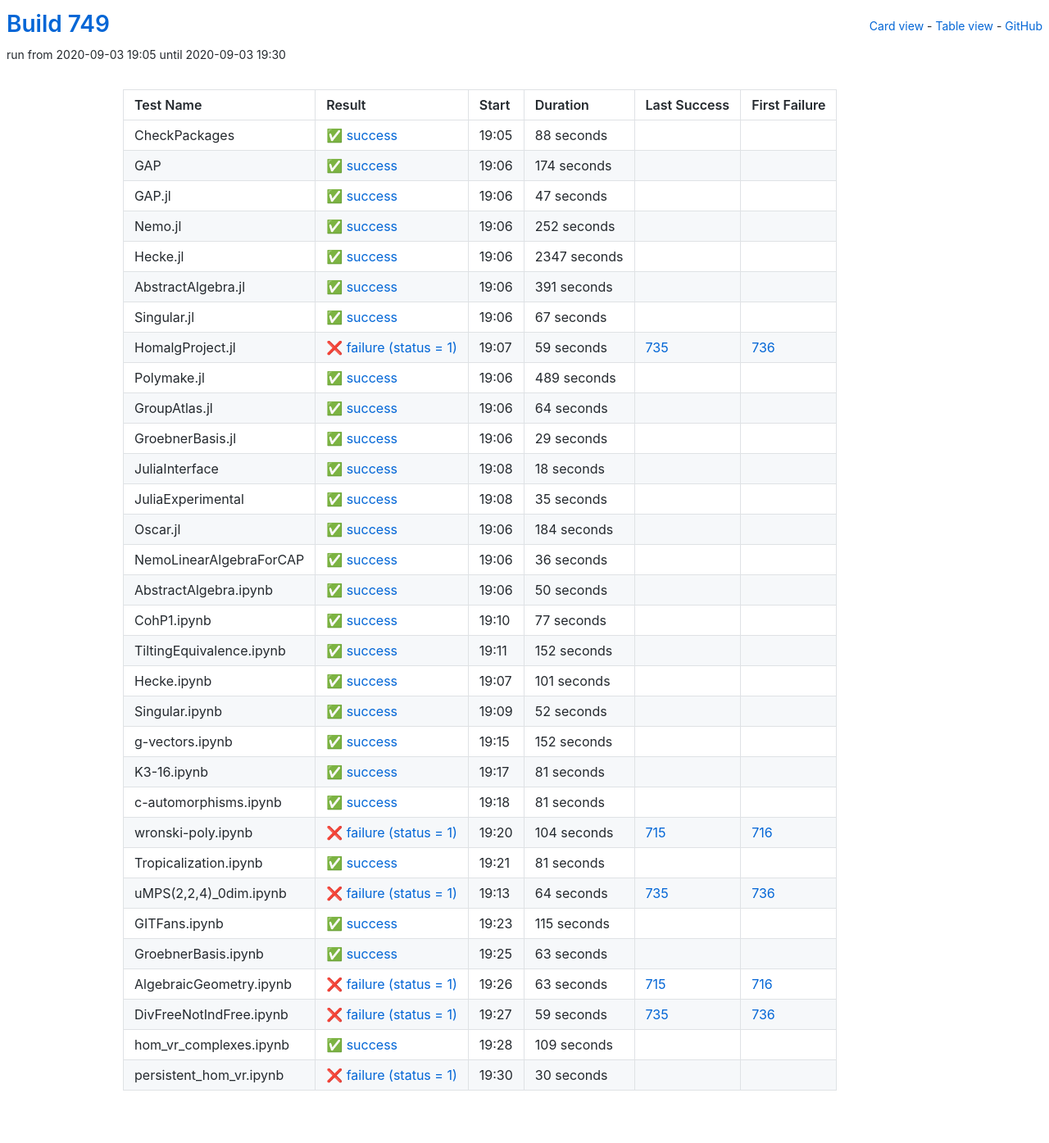
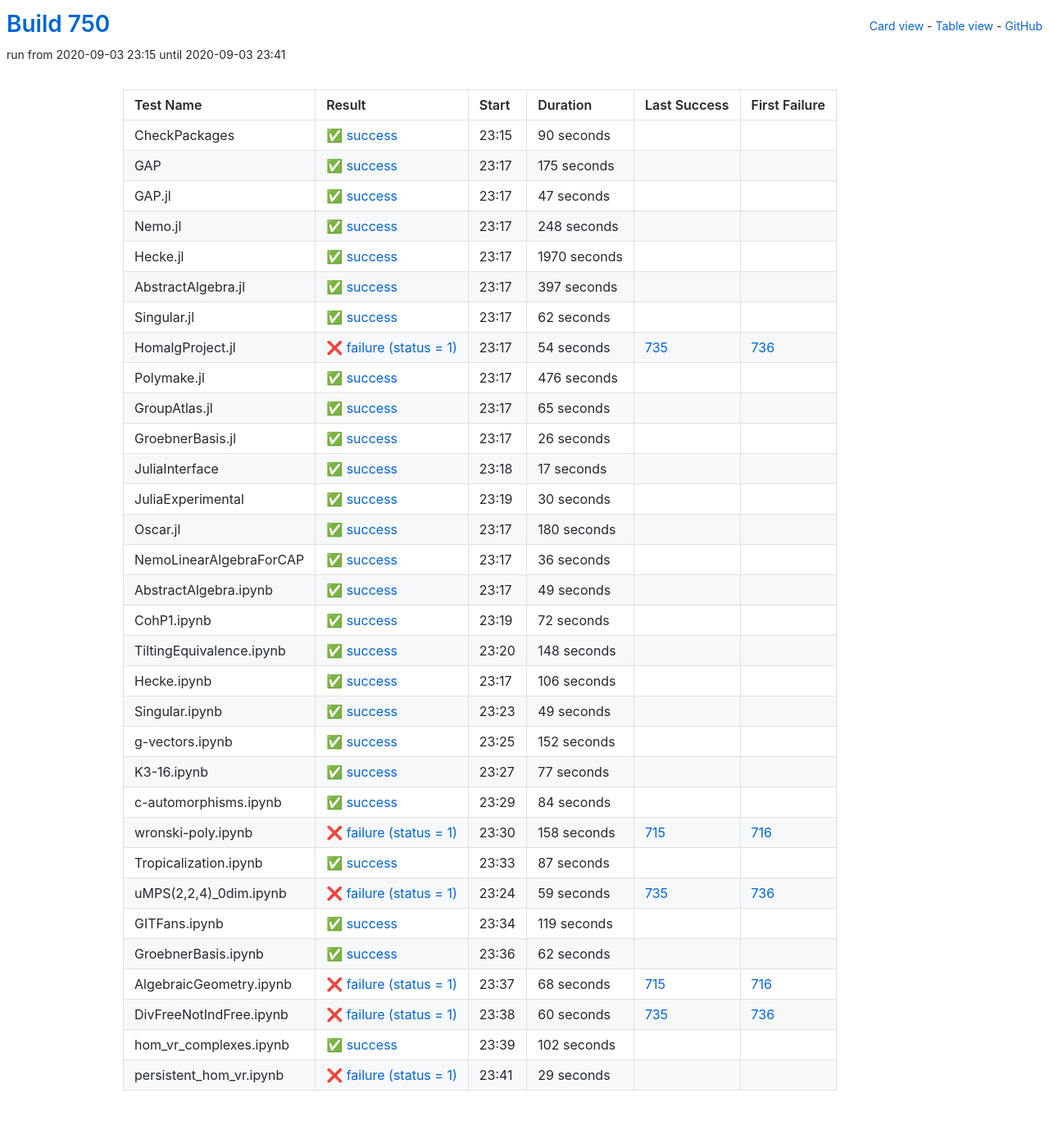
Before and after one commit to oscar-system/oscar-ci-status-stable, a Jekyll site: the page built from table.html, in a window 1280 px wide. Shown: the whole page at 82% size. Built offline with Jekyll 4.4.1, drawn with Linux system fonts in a browser that asks for light colours.

Commit message:
Build #750

```diff
--- a/_data/ci.yml
+++ b/_data/ci.yml
@@ -1,6 +1,6 @@
 ---
-build: 749
-build_url: https://oscarci.mathematik.uni-kl.de/job/oscar-stable/749/
+build: 750
+build_url: https://oscarci.mathematik.uni-kl.de/job/oscar-stable/750/
 job: oscar-stable
 organization: oscar-system
 repo: oscar-ci-status-stable
@@ -8,32 +8,32 @@ repourl: https://github.com/oscar-system/oscar-ci-status-stable
 tests:
 - name: CheckPackages
   id: checkpackages
-  log: https://oscarci.mathematik.uni-kl.de/job/oscar-stable/749/artifact/logs/build-749/CheckPackages.log
-  start: 2020-09-03 19:05
+  log: https://oscarci.mathematik.uni-kl.de/job/oscar-stable/750/artifact/logs/build-750/CheckPackages.log
+  start: 2020-09-03 23:15
   success: true
   exitcode: 0
   status: success
-  duration: 88
+  duration: 90
   last_success: false
   last_success_url:
   first_failure: false
   first_failure_url:
 - name: GAP
   id: gap
-  log: https://oscarci.mathematik.uni-kl.de/job/oscar-stable/749/artifact/logs/build-749/GAP.log
-  start: 2020-09-03 19:06
+  log: https://oscarci.mathematik.uni-kl.de/job/oscar-stable/750/artifact/logs/build-750/GAP.log
+  start: 2020-09-03 23:17
   success: true
   exitcode: 0
   status: success
-  duration: 174
+  duration: 175
   last_success: false
   last_success_url:
   first_failure: false
   first_failure_url:
 - name: GAP.jl
   id: gap-jl
-  log: https://oscarci.mathematik.uni-kl.de/job/oscar-stable/749/artifact/logs/build-749/GAP.jl.log
-  start: 2020-09-03 19:06
+  log: https://oscarci.mathematik.uni-kl.de/job/oscar-stable/750/artifact/logs/build-750/GAP.jl.log
+  start: 2020-09-03 23:17
   success: true
   exitcode: 0
   status: success
@@ -44,140 +44,140 @@ tests:
   first_failure_url:
 - name: Nemo.jl
   id: nemo-jl
-  log: https://oscarci.mathematik.uni-kl.de/job/oscar-stable/749/artifact/logs/build-749/Nemo.jl.log
-  start: 2020-09-03 19:06
+  log: https://oscarci.mathematik.uni-kl.de/job/oscar-stable/750/artifact/logs/build-750/Nemo.jl.log
+  start: 2020-09-03 23:17
   success: true
   exitcode: 0
   status: success
-  duration: 252
+  duration: 248
   last_success: false
   last_success_url:
   first_failure: false
   first_failure_url:
 - name: Hecke.jl
   id: hecke-jl
-  log: https://oscarci.mathematik.uni-kl.de/job/oscar-stable/749/artifact/logs/build-749/Hecke.jl.log
-  start: 2020-09-03 19:06
+  log: https://oscarci.mathematik.uni-kl.de/job/oscar-stable/750/artifact/logs/build-750/Hecke.jl.log
+  start: 2020-09-03 23:17
   success: true
   exitcode: 0
   status: success
-  duration: 2347
+  duration: 1970
   last_success: false
   last_success_url:
   first_failure: false
   first_failure_url:
 - name: AbstractAlgebra.jl
   id: abstractalgebra-jl
-  log: https://oscarci.mathematik.uni-kl.de/job/oscar-stable/749/artifact/logs/build-749/AbstractAlgebra.jl.log
-  start: 2020-09-03 19:06
+  log: https://oscarci.mathematik.uni-kl.de/job/oscar-stable/750/artifact/logs/build-750/AbstractAlgebra.jl.log
+  start: 2020-09-03 23:17
   success: true
   exitcode: 0
   status: success
-  duration: 391
+  duration: 397
   last_success: false
   last_success_url:
   first_failure: false
   first_failure_url:
 - name: Singular.jl
   id: singular-jl
-  log: https://oscarci.mathematik.uni-kl.de/job/oscar-stable/749/artifact/logs/build-749/Singular.jl.log
-  start: 2020-09-03 19:06
+  log: https://oscarci.mathematik.uni-kl.de/job/oscar-stable/750/artifact/logs/build-750/Singular.jl.log
+  start: 2020-09-03 23:17
   success: true
   exitcode: 0
   status: success
-  duration: 67
+  duration: 62
   last_success: false
   last_success_url:
   first_failure: false
   first_failure_url:
 - name: HomalgProject.jl
   id: homalgproject-jl
-  log: https://oscarci.mathematik.uni-kl.de/job/oscar-stable/749/artifact/logs/build-749/HomalgProject.jl.log
-  start: 2020-09-03 19:07
+  log: https://oscarci.mathematik.uni-kl.de/job/oscar-stable/750/artifact/logs/build-750/HomalgProject.jl.log
+  start: 2020-09-03 23:17
   success: false
   exitcode: 1
   status: failure
-  duration: 59
+  duration: 54
   last_success: 735
   last_success_url: https://oscarci.mathematik.uni-kl.de/job/oscar-stable/735/
   first_failure: 736
   first_failure_url: https://oscarci.mathematik.uni-kl.de/job/oscar-stable/736/
 - name: Polymake.jl
   id: polymake-jl
-  log: https://oscarci.mathematik.uni-kl.de/job/oscar-stable/749/artifact/logs/build-749/Polymake.jl.log
-  start: 2020-09-03 19:06
+  log: https://oscarci.mathematik.uni-kl.de/job/oscar-stable/750/artifact/logs/build-750/Polymake.jl.log
+  start: 2020-09-03 23:17
   success: true
   exitcode: 0
   status: success
-  duration: 489
+  duration: 476
   last_success: false
   last_success_url:
   first_failure: false
   first_failure_url:
 - name: GroupAtlas.jl
   id: groupatlas-jl
-  log: https://oscarci.mathematik.uni-kl.de/job/oscar-stable/749/artifact/logs/build-749/GroupAtlas.jl.log
-  start: 2020-09-03 19:06
+  log: https://oscarci.mathematik.uni-kl.de/job/oscar-stable/750/artifact/logs/build-750/GroupAtlas.jl.log
+  start: 2020-09-03 23:17
   success: true
   exitcode: 0
   status: success
-  duration: 64
+  duration: 65
   last_success: false
   last_success_url:
   first_failure: false
   first_failure_url:
 - name: GroebnerBasis.jl
   id: groebnerbasis-jl
-  log: https://oscarci.mathematik.uni-kl.de/job/oscar-stable/749/artifact/logs/build-749/GroebnerBasis.jl.log
-  start: 2020-09-03 19:06
+  log: https://oscarci.mathematik.uni-kl.de/job/oscar-stable/750/artifact/logs/build-750/GroebnerBasis.jl.log
+  start: 2020-09-03 23:17
   success: true
   exitcode: 0
   status: success
-  duration: 29
+  duration: 26
   last_success: false
   last_success_url:
   first_failure: false
   first_failure_url:
 - name: JuliaInterface
   id: juliainterface
-  log: https://oscarci.mathematik.uni-kl.de/job/oscar-stable/749/artifact/logs/build-749/JuliaInterface.log
-  start: 2020-09-03 19:08
+  log: https://oscarci.mathematik.uni-kl.de/job/oscar-stable/750/artifact/logs/build-750/JuliaInterface.log
+  start: 2020-09-03 23:18
   success: true
   exitcode: 0
   status: success
-  duration: 18
+  duration: 17
   last_success: false
   last_success_url:
   first_failure: false
   first_failure_url:
 - name: JuliaExperimental
   id: juliaexperimental
-  log: https://oscarci.mathematik.uni-kl.de/job/oscar-stable/749/artifact/logs/build-749/JuliaExperimental.log
-  start: 2020-09-03 19:08
+  log: https://oscarci.mathematik.uni-kl.de/job/oscar-stable/750/artifact/logs/build-750/JuliaExperimental.log
+  start: 2020-09-03 23:19
   success: true
   exitcode: 0
   status: success
-  duration: 35
+  duration: 30
   last_success: false
   last_success_url:
   first_failure: false
   first_failure_url:
 - name: Oscar.jl
   id: oscar-jl
-  log: https://oscarci.mathematik.uni-kl.de/job/oscar-stable/749/artifact/logs/build-749/Oscar.jl.log
-  start: 2020-09-03 19:06
+  log: https://oscarci.mathematik.uni-kl.de/job/oscar-stable/750/artifact/logs/build-750/Oscar.jl.log
+  start: 2020-09-03 23:17
   success: true
   exitcode: 0
   status: success
-  duration: 184
+  duration: 180
   last_success: false
   last_success_url:
   first_failure: false
   first_failure_url:
 - name: NemoLinearAlgebraForCAP
   id: nemolinearalgebraforcap
-  log: https://oscarci.mathematik.uni-kl.de/job/oscar-stable/749/artifact/logs/build-749/NemoLinearAlgebraForCAP.log
-  start: 2020-09-03 19:06
+  log: https://oscarci.mathematik.uni-kl.de/job/oscar-stable/750/artifact/logs/build-750/NemoLinearAlgebraForCAP.log
+  start: 2020-09-03 23:17
   success: true
   exitcode: 0
   status: success
@@ -188,68 +188,68 @@ tests:
   first_failure_url:
 - name: AbstractAlgebra.ipynb
   id: abstractalgebra-ipynb
-  log: https://oscarci.mathematik.uni-kl.de/job/oscar-stable/749/artifact/logs/build-749/AbstractAlgebra.ipynb.log
-  start: 2020-09-03 19:06
+  log: https://oscarci.mathematik.uni-kl.de/job/oscar-stable/750/artifact/logs/build-750/AbstractAlgebra.ipynb.log
+  start: 2020-09-03 23:17
   success: true
   exitcode: 0
   status: success
-  duration: 50
+  duration: 49
   last_success: false
   last_success_url:
   first_failure: false
   first_failure_url:
 - name: CohP1.ipynb
   id: cohp1-ipynb
-  log: https://oscarci.mathematik.uni-kl.de/job/oscar-stable/749/artifact/logs/build-749/CohP1.ipynb.log
-  start: 2020-09-03 19:10
+  log: https://oscarci.mathematik.uni-kl.de/job/oscar-stable/750/artifact/logs/build-750/CohP1.ipynb.log
+  start: 2020-09-03 23:19
   success: true
   exitcode: 0
   status: success
-  duration: 77
+  duration: 72
   last_success: false
   last_success_url:
   first_failure: false
   first_failure_url:
 - name: TiltingEquivalence.ipynb
   id: tiltingequivalence-ipynb
-  log: https://oscarci.mathematik.uni-kl.de/job/oscar-stable/749/artifact/logs/build-749/TiltingEquivalence.ipynb.log
-  start: 2020-09-03 19:11
+  log: https://oscarci.mathematik.uni-kl.de/job/oscar-stable/750/artifact/logs/build-750/TiltingEquivalence.ipynb.log
+  start: 2020-09-03 23:20
   success: true
   exitcode: 0
   status: success
-  duration: 152
+  duration: 148
   last_success: false
   last_success_url:
   first_failure: false
   first_failure_url:
 - name: Hecke.ipynb
   id: hecke-ipynb
-  log: https://oscarci.mathematik.uni-kl.de/job/oscar-stable/749/artifact/logs/build-749/Hecke.ipynb.log
-  start: 2020-09-03 19:07
+  log: https://oscarci.mathematik.uni-kl.de/job/oscar-stable/750/artifact/logs/build-750/Hecke.ipynb.log
+  start: 2020-09-03 23:17
   success: true
   exitcode: 0
   status: success
-  duration: 101
+  duration: 106
   last_success: false
   last_success_url:
   first_failure: false
   first_failure_url:
 - name: Singular.ipynb
   id: singular-ipynb
-  log: https://oscarci.mathematik.uni-kl.de/job/oscar-stable/749/artifact/logs/build-749/Singular.ipynb.log
-  start: 2020-09-03 19:09
+  log: https://oscarci.mathematik.uni-kl.de/job/oscar-stable/750/artifact/logs/build-750/Singular.ipynb.log
+  start: 2020-09-03 23:23
   success: true
   exitcode: 0
   status: success
-  duration: 52
+  duration: 49
   last_success: false
   last_success_url:
   first_failure: false
   first_failure_url:
 - name: g-vectors.ipynb
   id: g-vectors-ipynb
-  log: https://oscarci.mathematik.uni-kl.de/job/oscar-stable/749/artifact/logs/build-749/g-vectors.ipynb.log
-  start: 2020-09-03 19:15
+  log: https://oscarci.mathematik.uni-kl.de/job/oscar-stable/750/artifact/logs/build-750/g-vectors.ipynb.log
+  start: 2020-09-03 23:25
   success: true
   exitcode: 0
   status: success
@@ -260,104 +260,56 @@ tests:
   first_failure_url:
 - name: K3-16.ipynb
   id: k3-16-ipynb
-  log: https://oscarci.mathematik.uni-kl.de/job/oscar-stable/749/artifact/logs/build-749/K3-16.ipynb.log
-  start: 2020-09-03 19:17
+  log: https://oscarci.mathematik.uni-kl.de/job/oscar-stable/750/artifact/logs/build-750/K3-16.ipynb.log
+  start: 2020-09-03 23:27
   success: true
   exitcode: 0
   status: success
-  duration: 81
+  duration: 77
   last_success: false
   last_success_url:
   first_failure: false
   first_failure_url:
 - name: c-automorphisms.ipynb
   id: c-automorphisms-ipynb
-  log: https://oscarci.mathematik.uni-kl.de/job/oscar-stable/749/artifact/logs/build-749/c-automorphisms.ipynb.log
-  start: 2020-09-03 19:18
+  log: https://oscarci.mathematik.uni-kl.de/job/oscar-stable/750/artifact/logs/build-750/c-automorphisms.ipynb.log
+  start: 2020-09-03 23:29
   success: true
   exitcode: 0
   status: success
-  duration: 81
+  duration: 84
   last_success: false
   last_success_url:
   first_failure: false
   first_failure_url:
 - name: wronski-poly.ipynb
   id: wronski-poly-ipynb
-  log: https://oscarci.mathematik.uni-kl.de/job/oscar-stable/749/artifact/logs/build-749/wronski-poly.ipynb.log
-  start: 2020-09-03 19:20
+  log: https://oscarci.mathematik.uni-kl.de/job/oscar-stable/750/artifact/logs/build-750/wronski-poly.ipynb.log
+  start: 2020-09-03 23:30
   success: false
   exitcode: 1
   status: failure
-  duration: 104
+  duration: 158
   last_success: 715
   last_success_url: https://oscarci.mathematik.uni-kl.de/job/oscar-stable/715/
   first_failure: 716
   first_failure_url: https://oscarci.mathematik.uni-kl.de/job/oscar-stable/716/
 - name: Tropicalization.ipynb
   id: tropicalization-ipynb
-  log: https://oscarci.mathematik.uni-kl.de/job/oscar-stable/749/artifact/logs/build-749/Tropicalization.ipynb.log
-  start: 2020-09-03 19:21
+  log: https://oscarci.mathematik.uni-kl.de/job/oscar-stable/750/artifact/logs/build-750/Tropicalization.ipynb.log
+  start: 2020-09-03 23:33
   success: true
   exitcode: 0
   status: success
-  duration: 81
+  duration: 87
   last_success: false
   last_success_url:
   first_failure: false
   first_failure_url:
 - name: uMPS(2,2,4)_0dim.ipynb
   id: umps-2-2-4-0dim-ipynb
-  log: https://oscarci.mathematik.uni-kl.de/job/oscar-stable/749/artifact/logs/build-749/uMPS-2-2-4-_0dim.ipynb.log
-  start: 2020-09-03 19:13
-  success: false
-  exitcode: 1
-  status: failure
-  duration: 64
-  last_success: 735
-  last_success_url: https://oscarci.mathematik.uni-kl.de/job/oscar-stable/735/
-  first_failure: 736
-  first_failure_url: https://oscarci.mathematik.uni-kl.de/job/oscar-stable/736/
-- name: GITFans.ipynb
-  id: gitfans-ipynb
-  log: https://oscarci.mathematik.uni-kl.de/job/oscar-stable/749/artifact/logs/build-749/GITFans.ipynb.log
-  start: 2020-09-03 19:23
-  success: true
-  exitcode: 0
-  status: success
-  duration: 115
-  last_success: false
-  last_success_url:
-  first_failure: false
-  first_failure_url:
-- name: GroebnerBasis.ipynb
-  id: groebnerbasis-ipynb
-  log: https://oscarci.mathematik.uni-kl.de/job/oscar-stable/749/artifact/logs/build-749/GroebnerBasis.ipynb.log
-  start: 2020-09-03 19:25
-  success: true
-  exitcode: 0
-  status: success
-  duration: 63
-  last_success: false
-  last_success_url:
-  first_failure: false
-  first_failure_url:
-- name: AlgebraicGeometry.ipynb
-  id: algebraicgeometry-ipynb
-  log: https://oscarci.mathematik.uni-kl.de/job/oscar-stable/749/artifact/logs/build-749/AlgebraicGeometry.ipynb.log
-  start: 2020-09-03 19:26
-  success: false
-  exitcode: 1
-  status: failure
-  duration: 63
-  last_success: 715
-  last_success_url: https://oscarci.mathematik.uni-kl.de/job/oscar-stable/715/
-  first_failure: 716
-  first_failure_url: https://oscarci.mathematik.uni-kl.de/job/oscar-stable/716/
-- name: DivFreeNotIndFree.ipynb
-  id: divfreenotindfree-ipynb
-  log: https://oscarci.mathematik.uni-kl.de/job/oscar-stable/749/artifact/logs/build-749/DivFreeNotIndFree.ipynb.log
-  start: 2020-09-03 19:27
+  log: https://oscarci.mathematik.uni-kl.de/job/oscar-stable/750/artifact/logs/build-750/uMPS-2-2-4-_0dim.ipynb.log
+  start: 2020-09-03 23:24
   success: false
   exitcode: 1
   status: failure
@@ -366,26 +318,74 @@ tests:
   last_success_url: https://oscarci.mathematik.uni-kl.de/job/oscar-stable/735/
   first_failure: 736
   first_failure_url: https://oscarci.mathematik.uni-kl.de/job/oscar-stable/736/
-- name: hom_vr_complexes.ipynb
-  id: hom-vr-complexes-ipynb
-  log: https://oscarci.mathematik.uni-kl.de/job/oscar-stable/749/artifact/logs/build-749/hom_vr_complexes.ipynb.log
-  start: 2020-09-03 19:28
+- name: GITFans.ipynb
+  id: gitfans-ipynb
+  log: https://oscarci.mathematik.uni-kl.de/job/oscar-stable/750/artifact/logs/build-750/GITFans.ipynb.log
+  start: 2020-09-03 23:34
   success: true
   exitcode: 0
   status: success
-  duration: 109
+  duration: 119
+  last_success: false
+  last_success_url:
+  first_failure: false
+  first_failure_url:
+- name: GroebnerBasis.ipynb
+  id: groebnerbasis-ipynb
+  log: https://oscarci.mathematik.uni-kl.de/job/oscar-stable/750/artifact/logs/build-750/GroebnerBasis.ipynb.log
+  start: 2020-09-03 23:36
+  success: true
+  exitcode: 0
+  status: success
+  duration: 62
+  last_success: false
+  last_success_url:
+  first_failure: false
+  first_failure_url:
+- name: AlgebraicGeometry.ipynb
+  id: algebraicgeometry-ipynb
+  log: https://oscarci.mathematik.uni-kl.de/job/oscar-stable/750/artifact/logs/build-750/AlgebraicGeometry.ipynb.log
+  start: 2020-09-03 23:37
+  success: false
+  exitcode: 1
+  status: failure
+  duration: 68
+  last_success: 715
+  last_success_url: https://oscarci.mathematik.uni-kl.de/job/oscar-stable/715/
+  first_failure: 716
+  first_failure_url: https://oscarci.mathematik.uni-kl.de/job/oscar-stable/716/
+- name: DivFreeNotIndFree.ipynb
+  id: divfreenotindfree-ipynb
+  log: https://oscarci.mathematik.uni-kl.de/job/oscar-stable/750/artifact/logs/build-750/DivFreeNotIndFree.ipynb.log
+  start: 2020-09-03 23:38
+  success: false
+  exitcode: 1
+  status: failure
+  duration: 60
+  last_success: 735
+  last_success_url: https://oscarci.mathematik.uni-kl.de/job/oscar-stable/735/
+  first_failure: 736
+  first_failure_url: https://oscarci.mathematik.uni-kl.de/job/oscar-stable/736/
+- name: hom_vr_complexes.ipynb
+  id: hom-vr-complexes-ipynb
+  log: https://oscarci.mathematik.uni-kl.de/job/oscar-stable/750/artifact/logs/build-750/hom_vr_complexes.ipynb.log
+  start: 2020-09-03 23:39
+  success: true
+  exitcode: 0
+  status: success
+  duration: 102
   last_success: false
   last_success_url:
   first_failure: false
   first_failure_url:
 - name: persistent_hom_vr.ipynb
   id: persistent-hom-vr-ipynb
-  log: https://oscarci.mathematik.uni-kl.de/job/oscar-stable/749/artifact/logs/build-749/persistent_hom_vr.ipynb.log
-  start: 2020-09-03 19:30
+  log: https://oscarci.mathematik.uni-kl.de/job/oscar-stable/750/artifact/logs/build-750/persistent_hom_vr.ipynb.log
+  start: 2020-09-03 23:41
   success: false
   exitcode: 1
   status: failure
-  duration: 30
+  duration: 29
   last_success: false
   last_success_url:
   first_failure: false
```
Also changed, not shown: README.md.
